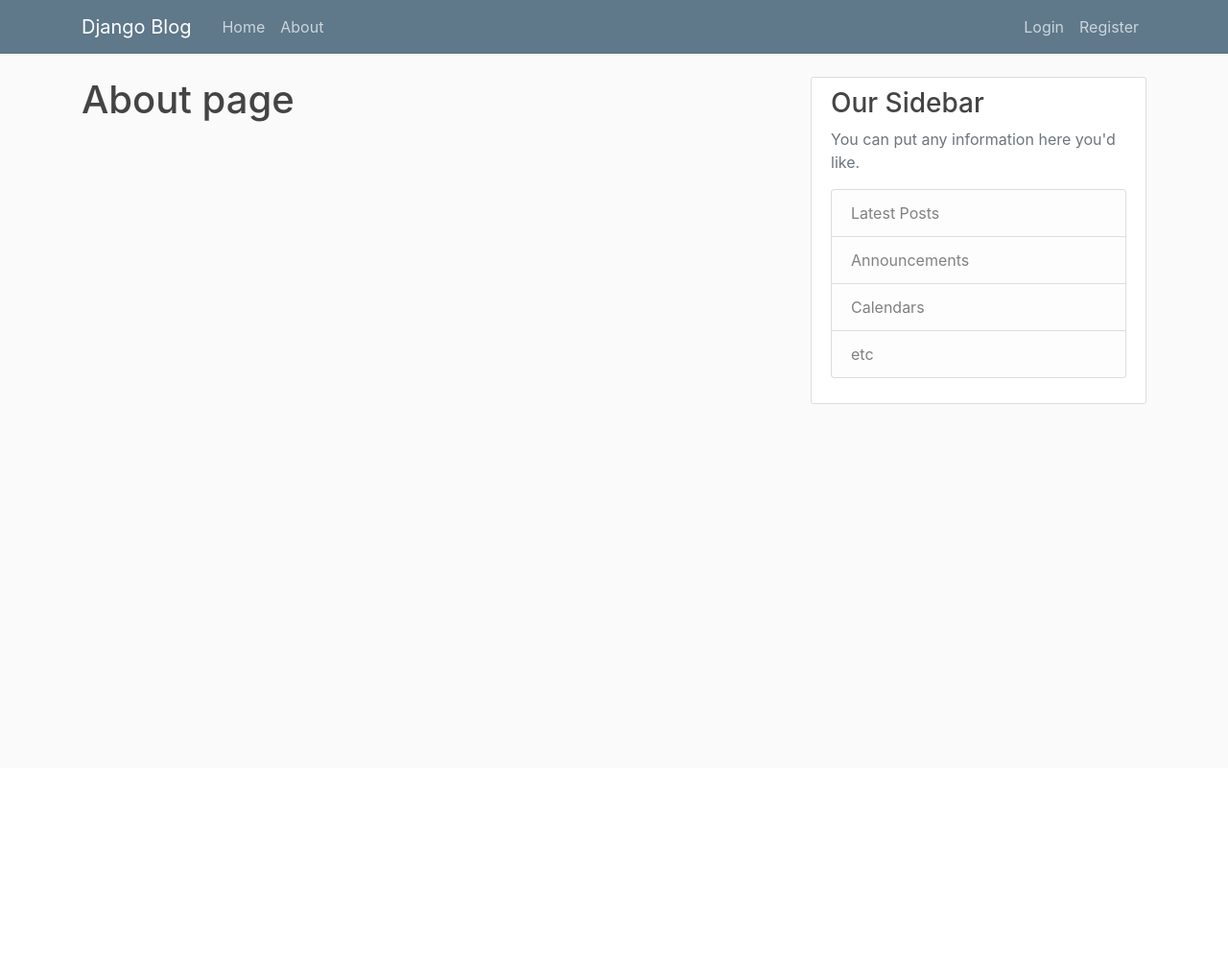
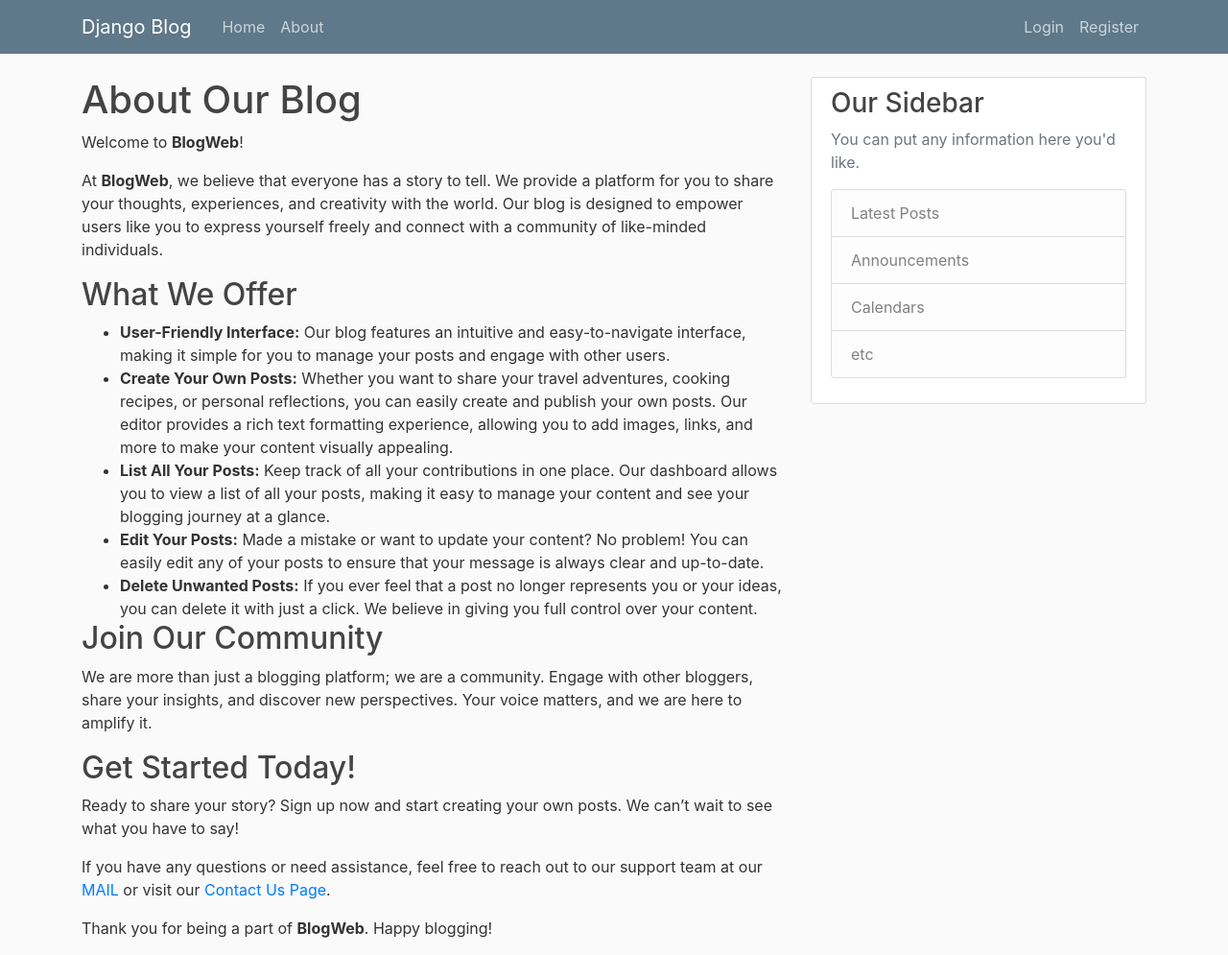
Before and after one commit to suchir-cyber/Blog_App, a Django app: page /blog/about/ in a window 1280 px wide. Shown: the whole page at 96% size. Before the commit the page ends 421 px from the top, so only its background shows below. Run offline with Django 4.2, Linux system fonts and the light colour scheme; some libraries are stand-ins or nearby versions.

Commit message:
Updated about.html

```diff
--- a/blog_app/blog/templates/blog/about.html
+++ b/blog_app/blog/templates/blog/about.html
@@ -1,4 +1,22 @@
 {% extends "blog/base.html" %}
 {% block content %}
-    <h1>About page</h1>
+    <div class="about-container">
+        <h1>About Our Blog</h1>
+        <p>Welcome to <strong>BlogWeb</strong>!</p>
+        <p>At <strong>BlogWeb</strong>, we believe that everyone has a story to tell. We provide a platform for you to share your thoughts, experiences, and creativity with the world. Our blog is designed to empower users like you to express yourself freely and connect with a community of like-minded individuals.</p>
+        <h2>What We Offer</h2>
+        <ul>
+            <li><strong>User-Friendly Interface:</strong> Our blog features an intuitive and easy-to-navigate interface, making it simple for you to manage your posts and engage with other users.</li>
+            <li><strong>Create Your Own Posts:</strong> Whether you want to share your travel adventures, cooking recipes, or personal reflections, you can easily create and publish your own posts. Our editor provides a rich text formatting experience, allowing you to add images, links, and more to make your content visually appealing.</li>
+            <li><strong>List All Your Posts:</strong> Keep track of all your contributions in one place. Our dashboard allows you to view a list of all your posts, making it easy to manage your content and see your blogging journey at a glance.</li>
+            <li><strong>Edit Your Posts:</strong> Made a mistake or want to update your content? No problem! You can easily edit any of your posts to ensure that your message is always clear and up-to-date.</li>
+            <li><strong>Delete Unwanted Posts:</strong> If you ever feel that a post no longer represents you or your ideas, you can delete it with just a click. We believe in giving you full control over your content.</li>
+        </ul>
+        <h2>Join Our Community</h2>
+        <p>We are more than just a blogging platform; we are a community. Engage with other bloggers, share your insights, and discover new perspectives. Your voice matters, and we are here to amplify it.</p>
+        <h2>Get Started Today!</h2>
+        <p>Ready to share your story? Sign up now and start creating your own posts. We can’t wait to see what you have to say!</p>
+        <p>If you have any questions or need assistance, feel free to reach out to our support team at our <a href="mailto:suchirpandula@gmail.com">MAIL</a> or visit our <a href="{% url 'blog-contact' %}">Contact Us Page</a>.</p>
+        <p>Thank you for being a part of <strong>BlogWeb</strong>. Happy blogging!</p>
+    </div>
 {% endblock content %}
```
